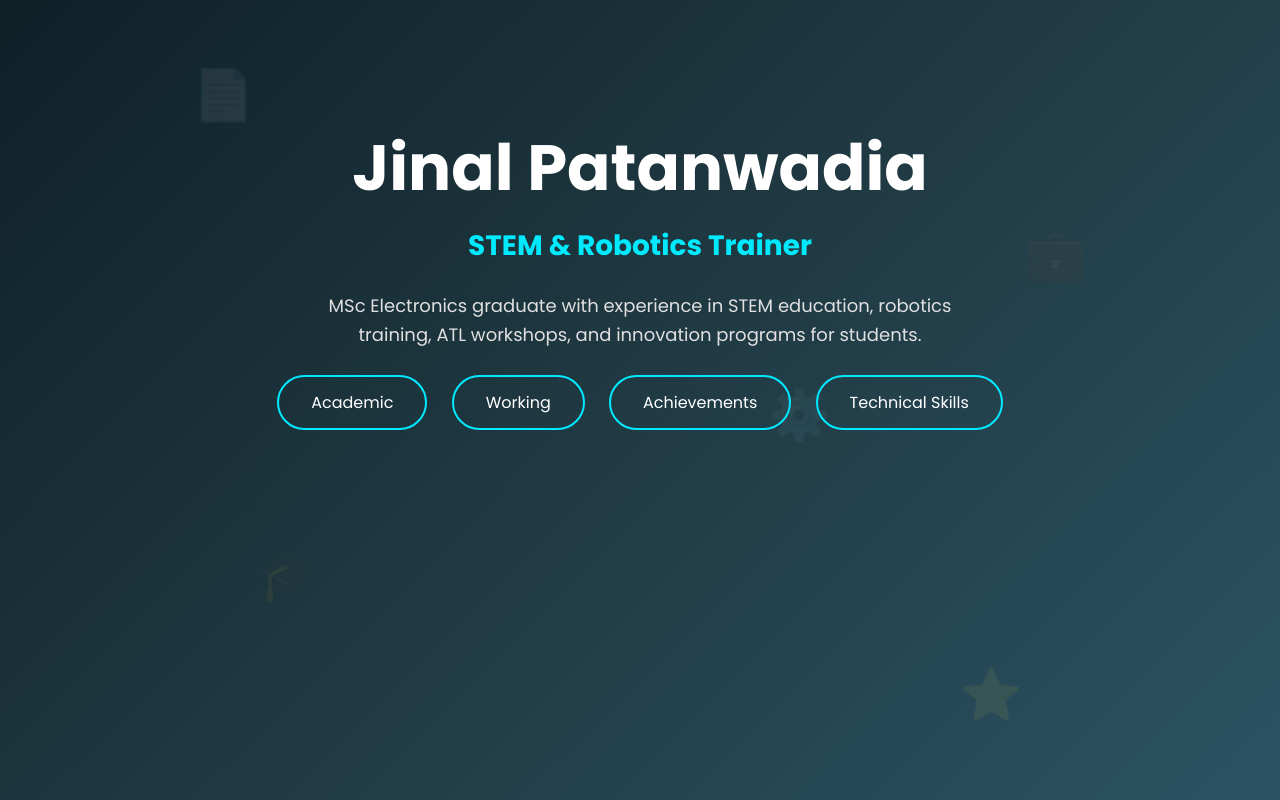
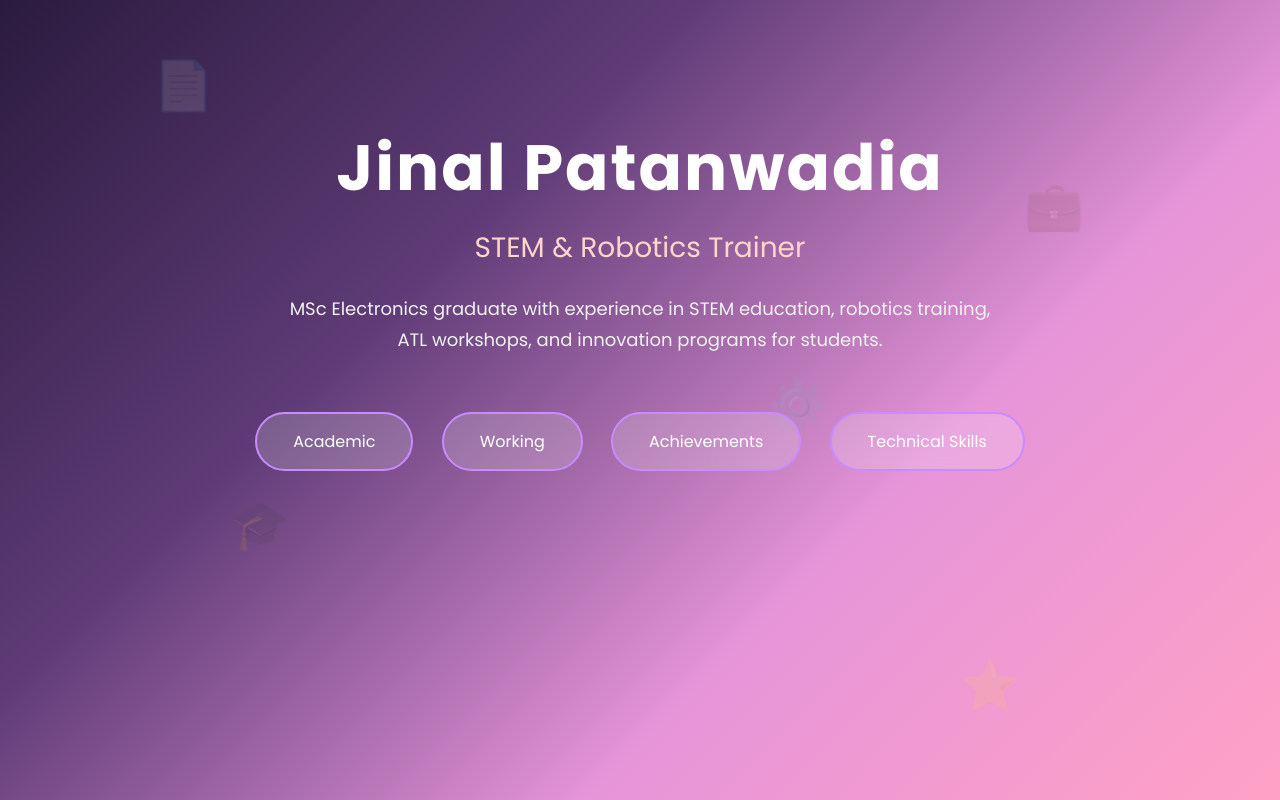
Before and after one commit to jinalstembotix/jinalpatanwadia.github.io, a plain HTML site: page index.html in a window 1280 px wide. Drawn offline with Linux system fonts and the light colour scheme.

Commit message:
Update style.css

```diff
--- a/style.css
+++ b/style.css
@@ -1,85 +1,147 @@
+/* ==============================
+   GOOGLE FONT
+================================ */
 @import url('https://fonts.googleapis.com/css2?family=Poppins:wght@300;400;600;700&display=swap');
 
+/* ==============================
+   RESET
+================================ */
 * {
   margin: 0;
   padding: 0;
   box-sizing: border-box;
 }
 
+/* ==============================
+   BODY BACKGROUND (YOUR PALETTE)
+================================ */
 body {
   font-family: 'Poppins', sans-serif;
   min-height: 100vh;
-  background: linear-gradient(135deg, #0f2027, #203a43, #2c5364);
-  color: white;
+  background: linear-gradient(
+    135deg,
+    #2b1b3f,
+    #5e3b76,
+    #E695D9,
+    #FFA1C5
+  );
+  color: #ffffff;
   overflow: hidden;
 }
 
-/* Floating Icons */
+/* ==============================
+   FLOATING BACKGROUND ICONS
+================================ */
 .background-icons span {
   position: absolute;
-  font-size: 50px;
-  color: rgba(255, 255, 255, 0.08);
-  animation: float 8s ease-in-out infinite;
+  font-size: 48px;
+  color: rgba(255, 255, 255, 0.12);
+  animation: float 10s ease-in-out infinite;
 }
 
-.background-icons span:nth-child(1) { top: 10%; left: 15%; }
-.background-icons span:nth-child(2) { top: 30%; left: 80%; }
-.background-icons span:nth-child(3) { top: 70%; left: 20%; }
+.background-icons span:nth-child(1) { top: 10%; left: 12%; }
+.background-icons span:nth-child(2) { top: 25%; left: 80%; }
+.background-icons span:nth-child(3) { top: 65%; left: 18%; }
 .background-icons span:nth-child(4) { top: 50%; left: 60%; }
 .background-icons span:nth-child(5) { top: 85%; left: 75%; }
 
 @keyframes float {
-  0% { transform: translateY(0); }
-  50% { transform: translateY(-25px); }
+  0%   { transform: translateY(0); }
+  50%  { transform: translateY(-30px); }
   100% { transform: translateY(0); }
 }
 
-/* Main Container */
+/* ==============================
+   MAIN CONTAINER
+================================ */
 .container {
   position: relative;
   z-index: 2;
   text-align: center;
   padding-top: 120px;
+  padding-left: 20px;
+  padding-right: 20px;
 }
 
-/* Headings */
+/* ==============================
+   HEADING STYLES
+================================ */
 h1 {
   font-size: 64px;
   font-weight: 700;
+  letter-spacing: 2px;
+  color: #ffffff;
 }
 
 h2 {
   font-size: 28px;
-  color: #00eaff;
-  margin-top: 10px;
+  font-weight: 400;
+  margin-top: 12px;
+  color: #FFD6C9;
 }
 
-/* Description */
+/* ==============================
+   DESCRIPTION TEXT
+================================ */
 p {
-  max-width: 700px;
+  max-width: 720px;
   margin: 25px auto;
   font-size: 18px;
-  line-height: 1.6;
-  color: #e0e0e0;
+  line-height: 1.7;
+  color: #f1f1f1;
+}
+
+/* ==============================
+   BUTTON SECTION
+================================ */
+.buttons {
+  margin-top: 45px;
 }
 
 /* Buttons */
-.buttons {
-  margin-top: 40px;
+.btn {
+  display: inline-block;
+  margin: 12px;
+  padding: 15px 36px;
+  border-radius: 40px;
+  font-size: 16px;
+  font-weight: 500;
+  text-decoration: none;
+  color: #ffffff;
+  border: 2px solid #C98BFF;
+  background: rgba(255, 255, 255, 0.18);
+  backdrop-filter: blur(6px);
+  transition: all 0.35s ease;
 }
 
-.btn {
-  text-decoration: none;
-  color: white;
-  border: 2px solid #00eaff;
-  padding: 14px 32px;
-  margin: 10px;
-  border-radius: 40px;
-  transition: 0.3s;
+/* Button Hover */
+.btn:hover {
+  background: #C98BFF;
+  color: #2b1b3f;
+  transform: translateY(-6px);
+  box-shadow: 0 15px 35px rgba(201, 139, 255, 0.6);
 }
 
-.btn:hover {
-  background: #00eaff;
-  color: #0f2027;
-  box-shadow: 0 0 20px #00eaff;
+/* ==============================
+   BACK BUTTON (INNER PAGES)
+================================ */
+.back {
+  margin-top: 50px;
 }
+
+/* ==============================
+   RESPONSIVE DESIGN
+================================ */
+@media (max-width: 768px) {
+  h1 {
+    font-size: 42px;
+  }
+
+  h2 {
+    font-size: 22px;
+  }
+
+  p {
+    font-size: 16px;
+  }
+}
```
